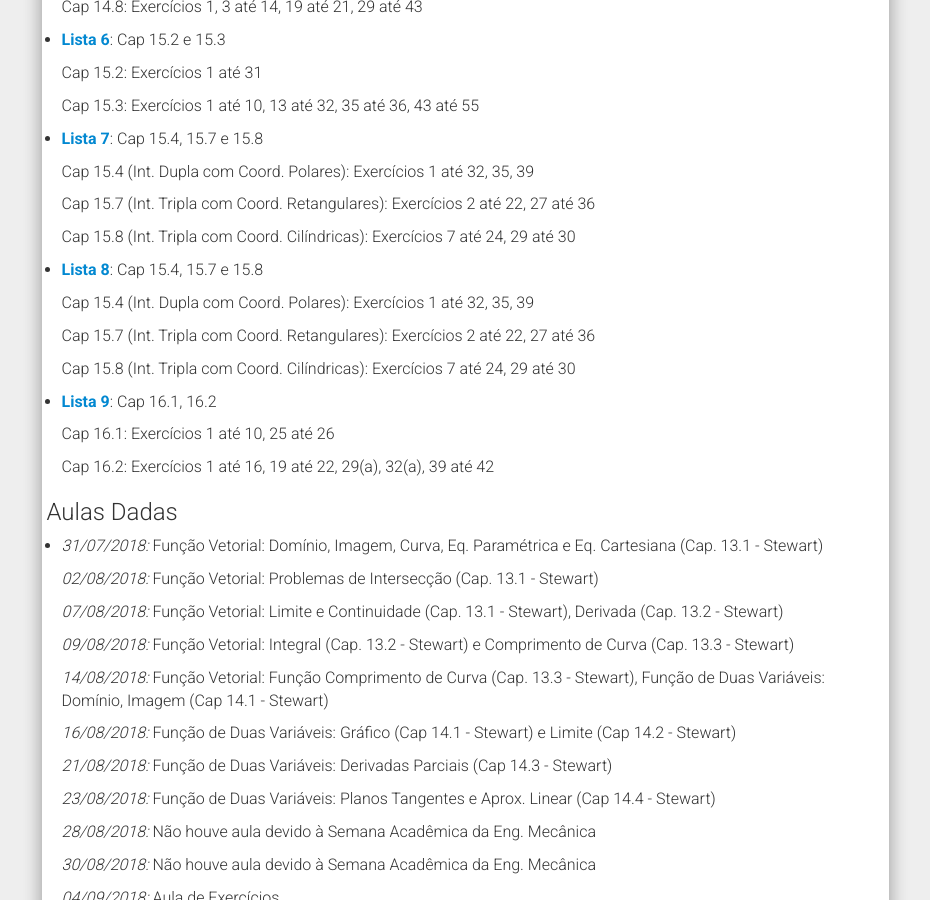
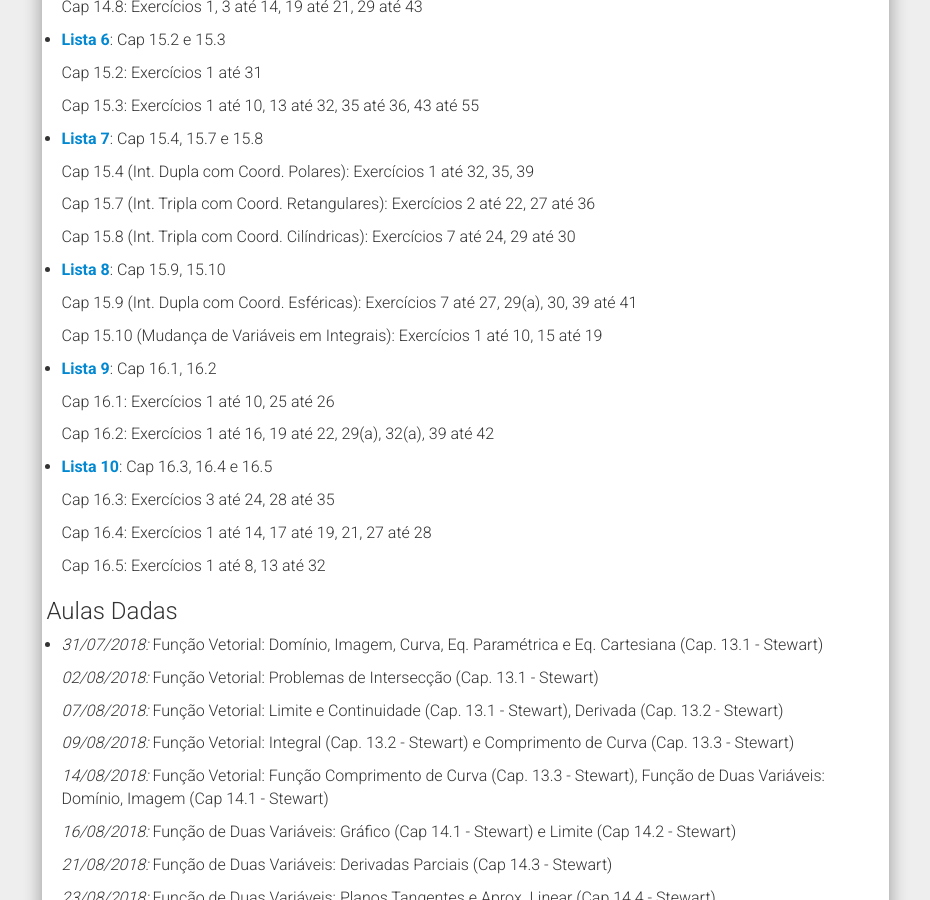
Before and after one commit to chunggnuhc/chunggnuhc.github.io, a Jekyll site: the page built from CMA211AN-Calc2-2sem2018.md, in a window 1280 px wide and 900 px high, scrolled down 1931 px. Shown: the whole window, without its empty margins (321-1251 px from the left). Built offline with Jekyll 4.4.1, drawn with Linux system fonts in a browser that asks for light colours; nearby versions of some CDN libraries; some of the changed text lies outside the part shown.

Commit message:
Update CMA211-AN - cronog, listaExerc

```diff
--- a/CMA211AN-Calc2-2sem2018.md
+++ b/CMA211AN-Calc2-2sem2018.md
@@ -110,19 +110,25 @@ permalink: /CMA211AN-Calc2-2sem2018/
 
   Cap 15.8 (Int. Tripla com Coord. Cilíndricas): Exercícios 7 até 24, 29 até 30
 
-- [Lista 8](/disciplinas2sem2018/ListaExerc08 - CMA211AD.pdf): Cap 15.4, 15.7 e 15.8
+- [Lista 8](/disciplinas2sem2018/ListaExerc08 - CMA211AD.pdf): Cap 15.9, 15.10
 
-  Cap 15.4 (Int. Dupla com Coord. Polares): Exercícios 1 até 32, 35, 39
+  Cap 15.9 (Int. Dupla com Coord. Esféricas): Exercícios 7 até 27, 29(a), 30, 39 até 41
 
-  Cap 15.7 (Int. Tripla com Coord. Retangulares): Exercícios 2 até 22, 27 até 36
-
-  Cap 15.8 (Int. Tripla com Coord. Cilíndricas): Exercícios 7 até 24, 29 até 30
+  Cap 15.10 (Mudança de Variáveis em Integrais): Exercícios 1 até 10, 15 até 19
 
 - [Lista 9](/disciplinas2sem2018/ListaExerc09 - CMA211AD.pdf): Cap 16.1, 16.2
 
   Cap 16.1: Exercícios 1 até 10, 25 até 26
 
   Cap 16.2: Exercícios 1 até 16, 19 até 22, 29(a), 32(a), 39 até 42
+
+- [Lista 10](/disciplinas2sem2018/ListaExerc10 - CMA211AD.pdf): Cap 16.3, 16.4 e 16.5
+
+  Cap 16.3: Exercícios 3 até 24, 28 até 35
+
+  Cap 16.4: Exercícios 1 até 14, 17 até 19, 21, 27 até 28
+
+  Cap 16.5: Exercícios 1 até 8, 13 até 32
 
 <h3>Aulas Dadas</h3>
 
@@ -182,11 +188,11 @@ permalink: /CMA211AN-Calc2-2sem2018/
 
   _01/11/2018:_ Integral de Linha para Campo Vetorial (Cap. 16.2 - Stewart)
 
-  _06/11/2018:_
+  _06/11/2018:_ Teorema Fundamental das Integrais de Linha (Cap. 16.3 - Stewart)
 
-  _08/11/2018:_
+  _08/11/2018:_ Teorema de Green e Rotacional e Divergente (Cap. 16.4 e 16.5 - Stewart)
 
-  _13/11/2018:_
+  _13/11/2018:_ Superfícies Parametrizadas e Integral de Superfície (Cap 16.6 e 16.7 - Stewart)
 
   _15/11/2018:_ Não houve aula devido ao Feriado
 
```
